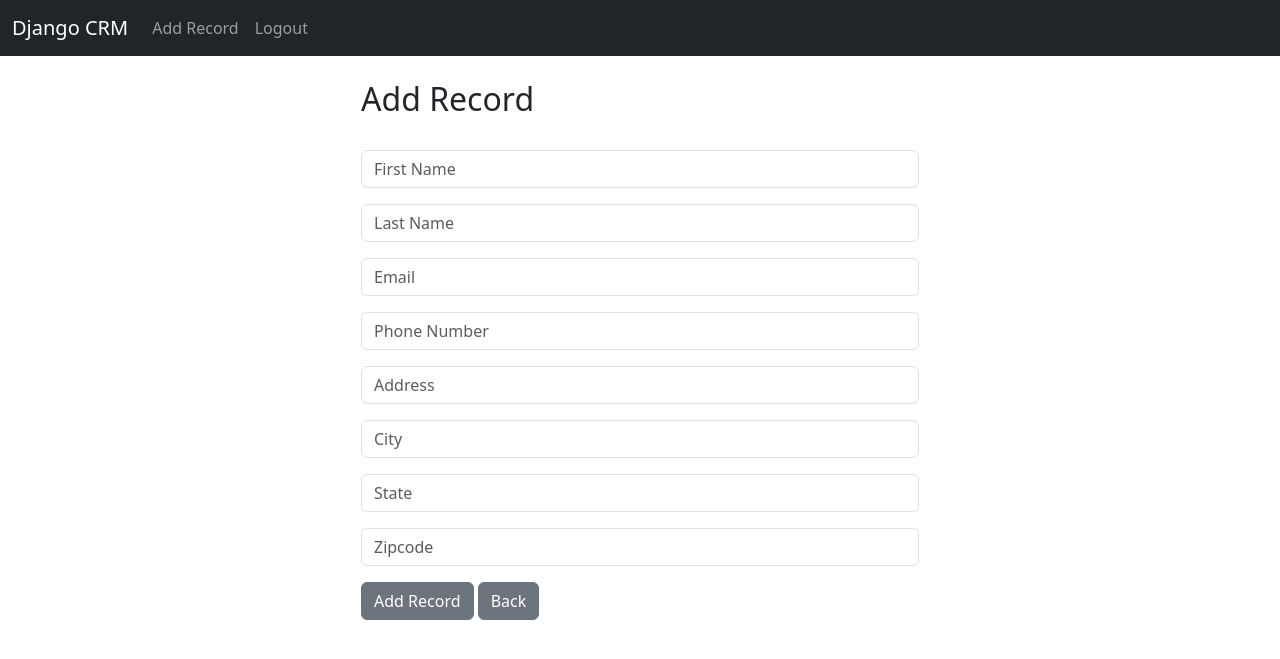
After one commit to vickerdent/Django-CRM, a Django app: page /add_record/ in a window 1280 px wide. The commit adds this page. Shown: the top 659 px of the page. Run offline with Django 4.2, Linux system fonts and the light colour scheme; the visitor is signed in with stand-in values (Sample User, id 1).

Commit message:
Updated all aspects

```diff
--- /dev/null
+++ b/crm_app/templates/add_record.html
@@ -0,0 +1,39 @@
+{% extends 'base.html' %}
+
+{% block content%}
+
+<div class="col-md-6 offset-md-3">
+    <h2>Add Record</h2>
+    <br>
+    <form method="post" action="{% url 'add_record' %}">
+        {% csrf_token %}
+        <div class="mb-3">
+            <input type="text" class="form-control" name="first_name" placeholder="First Name" required>
+        </div>
+        <div class="mb-3">
+            <input type="text" class="form-control" name="last_name" placeholder="Last Name" required>
+        </div>
+        <div class="mb-3">
+            <input type="text" class="form-control" name="email" placeholder="Email" required>
+        </div>
+        <div class="mb-3">
+            <input type="text" class="form-control" name="phone" placeholder="Phone Number" required>
+        </div>
+        <div class="mb-3">
+            <input type="text" class="form-control" name="address" placeholder="Address" required>
+        </div>
+        <div class="mb-3">
+            <input type="text" class="form-control" name="city" placeholder="City" required>
+        </div>
+        <div class="mb-3">
+            <input type="text" class="form-control" name="state" placeholder="State" required>
+        </div>
+        <div class="mb-3">
+            <input type="text" class="form-control" name="zipcode" placeholder="Zipcode" required>
+        </div>
+        <button type="submit" class="btn btn-secondary">Add Record</button>
+        <a href="{% url 'home' %}" class="btn btn-secondary">Back</a>
+    </form>
+</div>
+
+{% endblock %}
--- a/crm_app/templates/navbar.html
+++ b/crm_app/templates/navbar.html
@@ -7,6 +7,9 @@
       <div class="collapse navbar-collapse" id="navbarSupportedContent">
         <ul class="navbar-nav me-auto mb-2 mb-lg-0">
           {% if user.is_authenticated %}
+          <li class="nav-item">
+            <a class="nav-link" href="{% url 'add_record' %}">Add Record</a>
+          </li>
           <li class="nav-item">
             <a class="nav-link" href="{% url 'logout' %}">Logout</a>
           </li>
--- a/crm_app/urls.py
+++ b/crm_app/urls.py
@@ -6,4 +6,8 @@ urlpatterns = [
     path('login/', views.login_user, name="login"),
     path('logout/', views.logout_user, name="logout"),
     path('register/', views.register, name="register"),
+    path('record/<str:pk>', views.customer_record, name="record"),
+    path('delete/<str:pk>', views.delete_record, name="delete"),
+    path('add_record/', views.add_record, name="add_record"),
+    path('edit_record/<str:pk>', views.edit_record, name="edit_record"),
 ]
--- a/crm_app/views.py
+++ b/crm_app/views.py
@@ -1,12 +1,24 @@
 from django.shortcuts import render, redirect
 from django.contrib.auth import authenticate, login, logout
+from django.contrib.auth.models import User, auth
 from django.contrib import messages
-from .forms import SignUpForm
+from .forms import SignUpForm, EditRecordForm
+from utils import collection, Customer
 
 # Create your views here.
 def home(request):
+    plainers = []
+    try:
+        records = list(collection.find())
+        for record in records:
+            plainer = Customer(record["First Name"], record["Last Name"], record["Email"],
+                            record["Phone Number"], record["Address"], record["City"], record["State"],
+                            record["Zipcode"], record["Created At"])
+            plainers.append(plainer)
+    except:
+        plainers = ["No Connection to Database Server", "Check your internet access"]
 
-    return render(request, "home.html", {})
+    return render(request, "home.html", {"records": plainers})
 
 def login_user(request):
     # check if login attempt or normal request
@@ -35,6 +47,10 @@ def register(request):
     if request.method == "POST":
         form = SignUpForm(request.POST)
         if form.is_valid():
+            email = form.cleaned_data.get("email") # get email from form
+            if User.objects.filter(email=email).exists():
+                messages.error(request, "Email already exists! Email must be unique!")
+                return redirect("register")
             form.save()
             # Authenticate and login user
             username = form.cleaned_data["username"]
@@ -49,3 +65,85 @@ def register(request):
         return render(request, "register.html", {"form": form})
 
     return render(request, "register.html", {"form": form})
+
+def customer_record(request, pk):
+    if request.user.is_authenticated:
+        # Look up record for user
+        customer = collection.find_one({"Email": pk})
+        if customer is not None:
+            plainer = Customer(customer["First Name"], customer["Last Name"], customer["Email"],
+                                customer["Phone Number"], customer["Address"], customer["City"], customer["State"],
+                                customer["Zipcode"], customer["Created At"])
+            return render(request, "record.html", {"customer": plainer})
+        else:
+            messages.error(request, "User does not exist!")
+            return render(request, "record.html", {"customer": "Not existing"})
+    else:
+        messages.error(request, "You must be logged in to view that page...")
+        return redirect("login")
+
+def delete_record(request, pk):
+    if request.user.is_authenticated:
+        # Look up record for user
+        collection.delete_one({"Email": pk})
+        messages.success(request, "You have successfully deleted the record.")
+        return redirect("home")
+    else:
+        messages.error(request, "You must be logged in to do that!")
+        return redirect("login")
+
+def add_record(request):
+    if request.user.is_authenticated:
+        if request.method == "POST":
+            first_name = request.POST["first_name"]
+            last_name = request.POST["last_name"]
+            email = request.POST["email"]
+            phone = request.POST["phone"]
+            address = request.POST["address"]
+            city = request.POST["city"]
+            state = request.POST["state"]
+            zipcode = request.POST["zipcode"]
+
+            if collection.find_one({"Email": email}) != None:
+                messages.error(request, "Email already exists! Email must be unique")
+                return redirect("add_record")
+
+            new_customer = Customer(first_name, last_name, email, phone, address, city, state, zipcode)
+            collection.insert_one(new_customer.to_dict())
+
+            messages.success(request, "You have successfully added a new record.")
+            return redirect("home")
+        return render(request, "add_record.html", {})
+    else:
+        messages.error(request, "You must be logged in to view that page...")
+        return redirect("login")
+
+def edit_record(request, pk):
+    if request.user.is_authenticated:
+        if request.method == "POST":
+            first_name = request.POST["first_name"]
+            last_name = request.POST["last_name"]
+            email = request.POST["email"]
+            phone = request.POST["phone"]
+            address = request.POST["address"]
+            city = request.POST["city"]
+            state = request.POST["state"]
+            zipcode = request.POST["zipcode"]
+
+            old_customer = Customer(first_name, last_name, email, phone, address, city, state, zipcode)
+            collection.update_one({"Email": email},{
+                "$set": old_customer.to_update()
+            })
+
+            messages.success(request, "You have successfully updated the record.")
+            return redirect("home")
+        else:
+            customer = collection.find_one({"Email": pk})
+            initial = {"first_name": customer["First Name"], "last_name": customer["Last Name"],
+                       "email": customer["Email"], "phone": customer["Phone Number"], "address": customer["Address"],
+                       "city": customer["City"], "state": customer["State"], "zipcode": customer["Zipcode"]}
+            form = EditRecordForm(initial=initial)
+            return render(request, "edit_record.html", {"form": form})
+    else:
+        messages.error(request, "You must be logged in to view that page...")
+        return redirect("login")
```
Also changed, not shown: crm_app/forms.py (+12 -12 lines), crm_app/templates/edit_record.html (added, +16 -0 lines), crm_app/templates/home.html (+39 -4 lines), crm_app/templates/record.html (added, +22 -0 lines), entities.py (+12 -2 lines), utils.py (+15 -14 lines).
